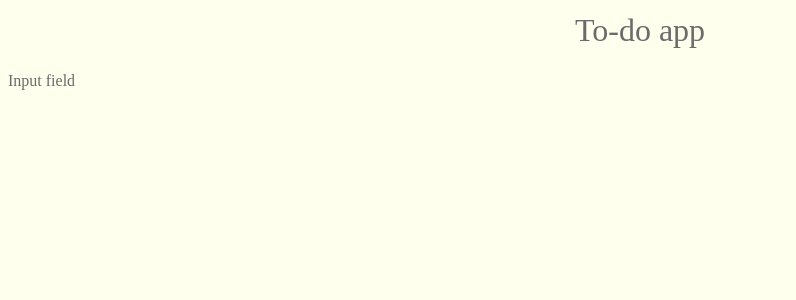
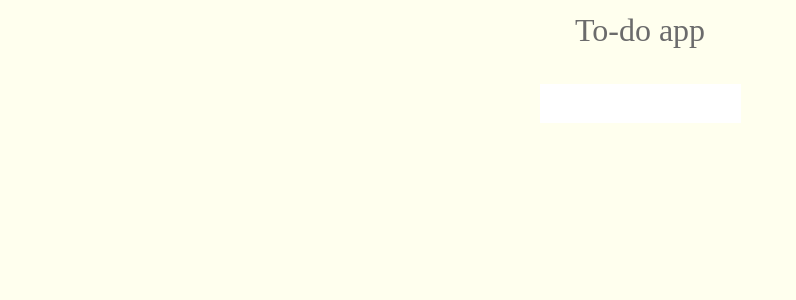
Before and after one commit to sharunspi/To_do, a React (Create React App) app in the folder to-do-front/: page / in a window 1280 px wide. Shown: the top 300 px of the page, without its empty margins (0-796 px from the left). Built offline with nearby package versions, Linux system fonts and the light colour scheme.

Commit message:
added task obj

```diff
--- a/to-do-front/src/App.js
+++ b/to-do-front/src/App.js
@@ -1,12 +1,30 @@
-import React from 'react'
+import React,{useState} from 'react'
 import Item from './Components/Item'
 import InputField from './Components/InputField'
 import Header from './Components/Header'
 export default function App() {
+    const [newTask,setNewTask] = useState('')
+    const [taskList,setTaskList] = useState([])
+    const newTaskAddedFunc = task =>{
+        setNewTask(task)
+        setTaskList(...taskList,{
+            text:task,
+            complete:false
+        })
+    }
+
     return (
         <div>
             <Header/>
-            <InputField/>
+            <InputField newTaksAdded={newTaskAddedFunc}/>
+            <div className="inputContainer">
+                 {
+                     taskList.length >0 &&
+                     taskList.map(taskOb=>{
+                         return <Item text={taskOb.text}/>
+                     })
+                 }
+            </div>
         </div>
     )
 }
--- a/to-do-front/src/Components/InputField.js
+++ b/to-do-front/src/Components/InputField.js
@@ -1,9 +1,16 @@
-import React from 'react'
-
-export default function InputField() {
+import React,{useState} from 'react'
+export default function InputField(props) {
+    const [newTask,setNewTask] = useState('')
+    const newEventAdded = val =>{
+        val.preventDefault()
+        setNewTask(val.target.children[0].value)
+        props.newTaksAdded(val.target.children[0].value)
+    }
     return (
-        <div>
-            Input field
+        <div className='input-container'>
+           <form onSubmit={e=>{newEventAdded(e)}}>
+            <input type="text" />
+           </form>
         </div>
     )
 }
--- a/to-do-front/src/Components/Item.js
+++ b/to-do-front/src/Components/Item.js
@@ -1,9 +1,10 @@
 import React from 'react'
 
-export default function Item() {
+export default function Item(props) {
     return (
-        <div>
-
+        <div className='singleElement'>
+            <input type="checkbox"/>
+            {props.text}
         </div>
     )
 }
--- a/to-do-front/src/style.css
+++ b/to-do-front/src/style.css
@@ -10,3 +10,15 @@ header{
     font-weight: 400;
     margin-top: 12px;
 }
+input, input:focus{
+    border: none;
+    padding: 12px;
+}
+.input-container{
+    text-align: center;
+    margin-top: 12px;
+}
+.singleElement{
+    text-align: center;
+    margin: 12px;
+}
```
